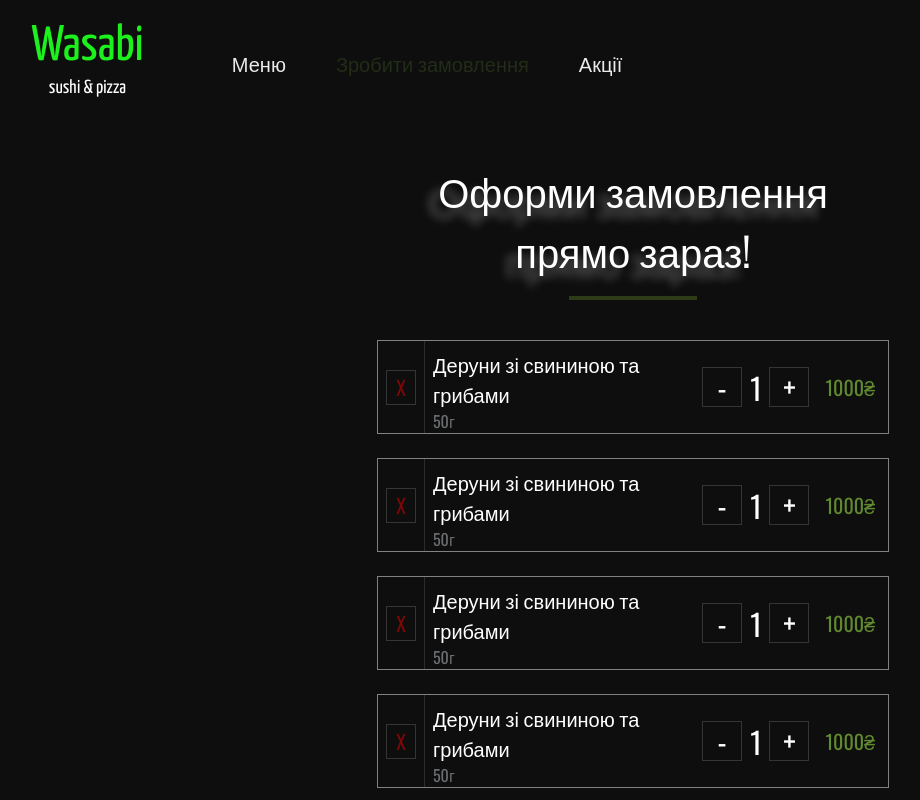
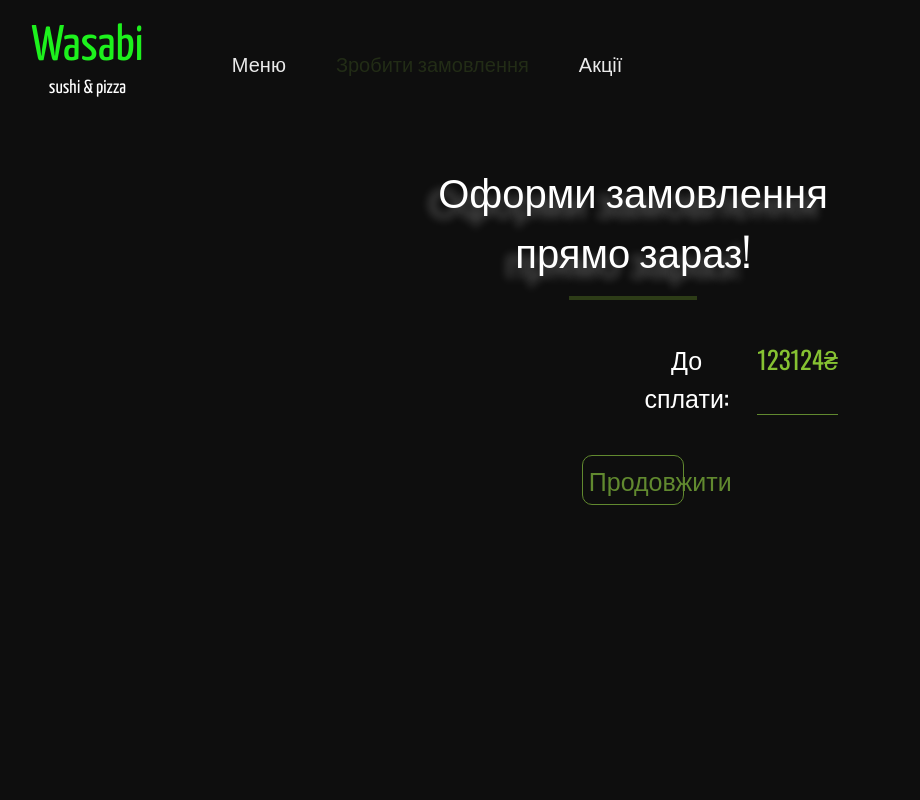
Before and after one commit to stonislaff/wasabi, a React (Create React App) app: page /order-delivery in a window 1280 px wide. Shown: the top 800 px of the page, without its empty margins (7-927 px from the left). Built offline with nearby package versions, Linux system fonts and the light colour scheme.

Commit message:
-many updates

```diff
--- /dev/null
+++ b/src/pages/menuPage/Cart.jsx
@@ -0,0 +1,16 @@
+import React, { useState } from 'react';
+import FirstOrderPage from '../ordersPages/mainOrderPage/firstOrderPage/firstOrderPage';
+
+function Cart() {
+    const [cartItems, setCartItems] = useState([]);
+
+    // Функція для додавання страви до кошика
+    const addToCart = (dish) => {
+        setCartItems((prevCartItems) => [...prevCartItems, dish]);
+    };
+
+    // Передача компонента FirstOrderPage зі списком елементів кошика
+    return <FirstOrderPage cartItems={cartItems} />;
+}
+
+export default Cart;
--- a/src/pages/menuPage/MenuPage.jsx
+++ b/src/pages/menuPage/MenuPage.jsx
@@ -3,8 +3,16 @@ import Nav from 'react-bootstrap/Nav';
 import React, { useState } from 'react';
 import MenuCard from "./menuCards/menuCard";
 import testImg from '../../assets/1+1.png'
+import Cart from './Cart';
 
 function MenuPage() {
+    const [cartItems, setCartItems] = useState([]);
+
+    const addToCart = (dish) => {
+        setCartItems([...cartItems, dish]);
+        console.log("Елементи кошика:", cartItems);
+    };
+
     const [buttonClasses, setButtonClasses] = useState({
         button1: 'menuHeaderButtonActive',
         button2: 'menuHeaderButton',
@@ -89,6 +97,7 @@ function MenuPage() {
                                         dishDescription={dish.dishDescription}
                                         dishPrice={dish.dishPrice}
                                         dishWeight={dish.dishWeight}
+                                        addToCart={() => addToCart(dish)}
                                     />
                                 ))}
                             </div>
--- a/src/pages/menuPage/menuCards/menuCard.jsx
+++ b/src/pages/menuPage/menuCards/menuCard.jsx
@@ -8,7 +8,7 @@ function MenuCard(props) {
         setIsClicked(true);
 
         // Додаткова логіка для додавання товару в кошик
-        // ...
+        props.addToCart();
 
         setTimeout(() => {
             setIsClicked(false);
--- a/src/pages/ordersPages/mainOrderPage/orderedDishCard.jsx
+++ b/src/pages/ordersPages/mainOrderPage/OrderedDishCard.jsx
@@ -1,6 +1,6 @@
 import './orderedDishCard.scss'
 
-function orderedDishCard(){
+function OrderedDishCard(props){
     return(
         <div className="OrderedDishCard">
             <div className="deleteSection">
@@ -8,9 +8,9 @@ function orderedDishCard(){
             </div>
             <div className="textSection">
                 <div className="title">
-                    Деруни зі свининою та грибами
+                    {props.dishName}
                 </div>
-                <div className="weightText">50г</div>
+                <div className="weightText">{props.dishWeight}г</div>
             </div>
             <div className="countSection">
                 <button>-</button>
@@ -18,10 +18,10 @@ function orderedDishCard(){
                 <button>+</button>
             </div>
             <div className="priceSection">
-                1000₴
+                {props.dishPrice}₴
             </div>
         </div>
     )
 }
 
-export default orderedDishCard
+export default OrderedDishCard
--- a/src/pages/ordersPages/mainOrderPage/StartOrder.jsx
+++ b/src/pages/ordersPages/mainOrderPage/StartOrder.jsx
@@ -1,6 +1,6 @@
 import React, { useState } from "react";
 import './startOrder.scss'
-import OrderedDishCard from "./orderedDishCard";
+import OrderedDishCard from "./OrderedDishCard";
 import FirstOrderPage from "./firstOrderPage/firstOrderPage";
 import SecondOrderPage from "./secondOrderPage/secondOrderPage";
 import ThirdOrderPage from "./thirdOrderPage/thirdOrderPage";
--- a/src/pages/ordersPages/mainOrderPage/firstOrderPage/firstOrderPage.jsx
+++ b/src/pages/ordersPages/mainOrderPage/firstOrderPage/firstOrderPage.jsx
@@ -1,26 +1,24 @@
-import OrderedDishCard from "../orderedDishCard";
+import OrderedDishCard from "../OrderedDishCard";
 import './firstOrderPage.scss'
 
-function FirstOrderPage({ onButtonClick }) {
-    return(
+function FirstOrderPage({ cartItems, onButtonClick }) {
+    console.log(cartItems)
+    return (
         <div className="FirstOrderPage">
             <div className="orderBlock">
                 <div className="orderedDishes">
                     <div className="orderTitle">Оформи замовлення прямо зараз!</div>
-                    <hr/>
-                    <OrderedDishCard/>
-                    <OrderedDishCard/>
-                    <OrderedDishCard/>
-                    <OrderedDishCard/>
-                    <OrderedDishCard/>
+                    <hr />
+
                     <div className="orderPriceText">
-                        <div className="prePriceText"> До сплати: </div><div className="orderPrice">123124₴</div>
+                        <div className="prePriceText"> До сплати: </div>
+                        <div className="orderPrice">123124₴</div>
                     </div>
                     <button className="goNext" onClick={onButtonClick}>Продовжити</button>
                 </div>
             </div>
         </div>
-    )
+    );
 }
 
-export default FirstOrderPage
+export default FirstOrderPage;
```
Also changed, not shown: src/pages/menuPage/dishesArr.js (deleted, +0 -12 lines), src/pages/menuPage/addToCart.jsx (deleted).
